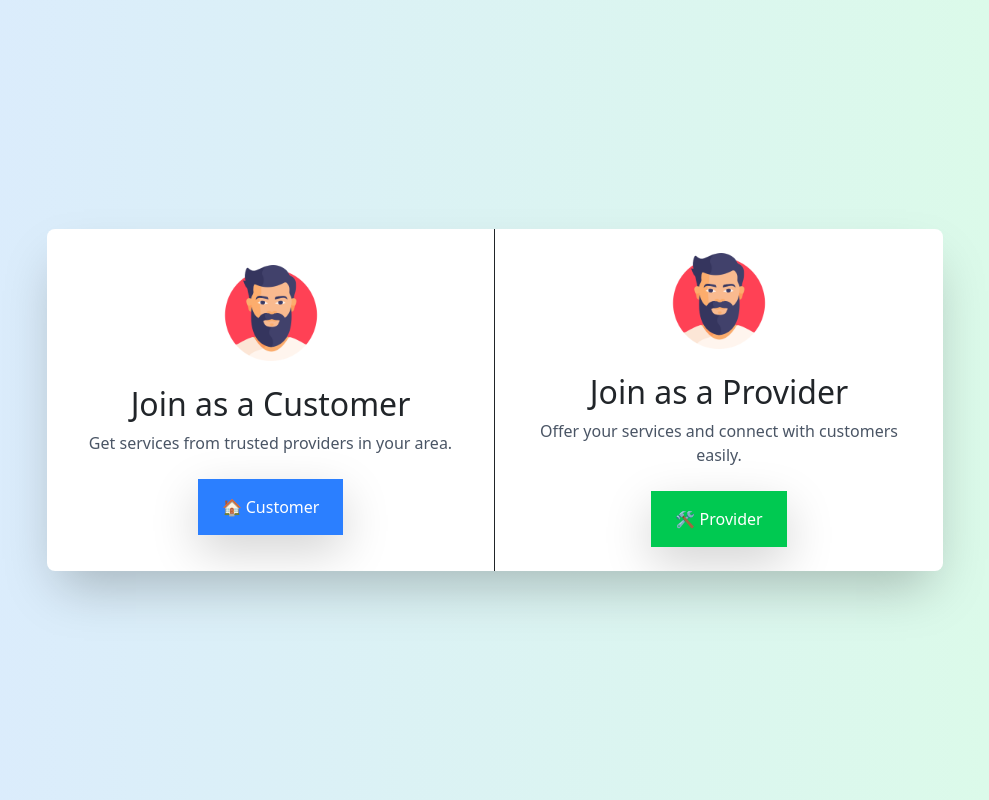
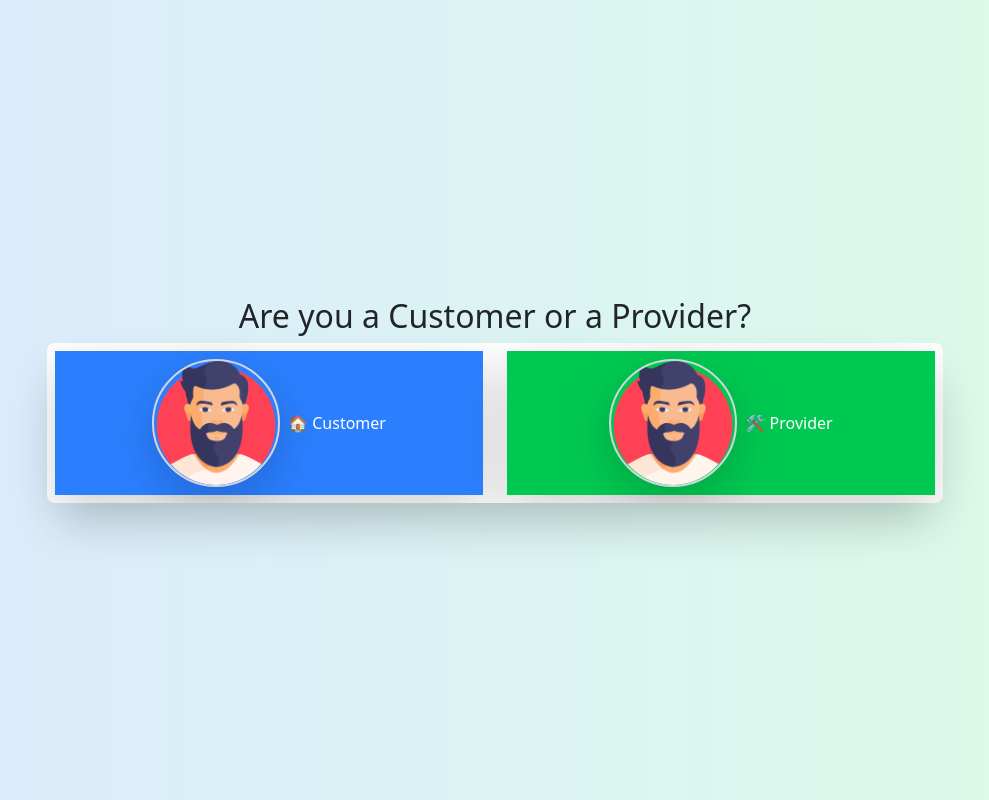
Before and after one commit to RohitMalviya47/Local_Service_Provider, a React (Vite) app in the folder frontend/: page / in a window 1280 px wide. Shown: the whole page, without its empty margins (145-1134 px from the left). Built offline with nearby package versions, Linux system fonts and the light colour scheme.

Commit message:
same changes

```diff
--- a/frontend/src/components/Common/UserTypeSelection.jsx
+++ b/frontend/src/components/Common/UserTypeSelection.jsx
@@ -1,55 +1,47 @@
 import React from "react";
 import { useNavigate } from "react-router-dom";
-import man from "../../assets/man.png"
+import man from "../../assets/man.png";
 
 const UserTypeSelection = ({ onUserSelect }) => {
   const navigate = useNavigate();
 
-  const handleSelection = () => {
-    onUserSelect();
+  const handleSelection = (userType) => {
+    onUserSelect(userType);
     navigate("/");
   };
 
   return (
-    <div className="h-screen flex items-center justify-center bg-gradient-to-r from-blue-100 to-green-100">
-      <div className="flex w-3/4 max-w-4xl bg-white shadow-2xl rounded-lg overflow-hidden">
+    <div className="h-screen flex flex-col items-center justify-center bg-gradient-to-r from-blue-100 to-green-100 p-4">
+      <h2 className="text-2xl font-bold mb-6 text-gray-800 hidden md:block">
+        Are you a Customer or a Provider?
+      </h2>
+
+      <div className="w-full max-w-[600px] md:max-w-4xl bg-white shadow-2xl rounded-lg overflow-hidden p-2 sm:p-4 flex flex-col sm:flex-row sm:max-w-none gap-4 sm:gap-4">
         {/* Customer Section */}
-        <div className="w-1/2 flex flex-col items-center justify-center p-6 border-r">
+        <button
+          onClick={() => handleSelection("customer")}
+          className="flex items-center justify-center gap-2 px-4 sm:px-6 py-2 sm:py-3 bg-blue-500 text-white rounded-lg shadow-lg hover:bg-blue-600 transition-transform transform hover:scale-105 w-full h-20 sm:h-20 md:h-auto"
+        >
           <img
             src={man}
             alt="Customer Icon"
-            className="w-24 h-24 mb-4"
+            className="w-10 h-10 sm:w-12 sm:h-12 md:w-32 md:h-32 rounded-full border-2 md:border-4 border-gray-300 shadow-lg"
           />
-          <h2 className="text-xl font-semibold mb-2">Join as a Customer</h2>
-          <p className="text-gray-600 text-center mb-4">
-            Get services from trusted providers in your area.
-          </p>
-          <button
-            onClick={handleSelection}
-            className="px-6 py-3 bg-blue-500 text-white rounded-lg shadow-lg hover:bg-blue-600 transition"
-          >
-            🏠 Customer
-          </button>
-        </div>
+          🏠 Customer
+        </button>
 
         {/* Provider Section */}
-        <div className="w-1/2 flex flex-col items-center justify-center p-6">
+        <button
+          onClick={() => handleSelection("provider")}
+          className="flex items-center justify-center gap-2 px-4 sm:px-6 py-2 sm:py-3 bg-green-500 text-white rounded-lg shadow-lg hover:bg-green-600 transition-transform transform hover:scale-105 w-full h-20 sm:h-20 md:h-auto"
+        >
           <img
             src={man}
             alt="Provider Icon"
-            className="w-24 h-24 mb-4"
+            className="w-10 h-10 sm:w-12 sm:h-12 md:w-32 md:h-32 rounded-full border-2 md:border-4 border-gray-300 shadow-lg"
           />
-          <h2 className="text-xl font-semibold mb-2">Join as a Provider</h2>
-          <p className="text-gray-600 text-center mb-4">
-            Offer your services and connect with customers easily.
-          </p>
-          <button
-            onClick={handleSelection}
-            className="px-6 py-3 bg-green-500 text-white rounded-lg shadow-lg hover:bg-green-600 transition"
-          >
-            🛠 Provider
-          </button>
-        </div>
+          🛠 Provider
+        </button>
       </div>
     </div>
   );
```
